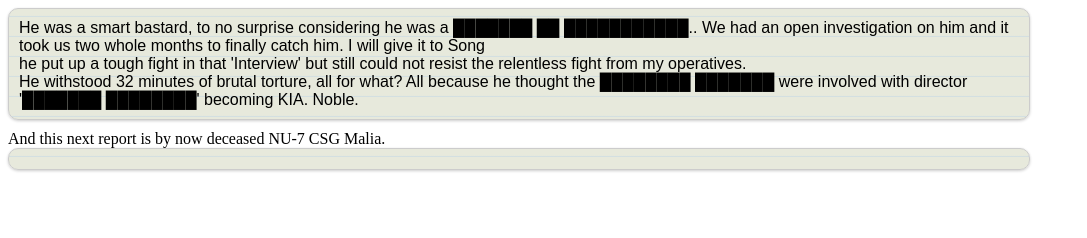
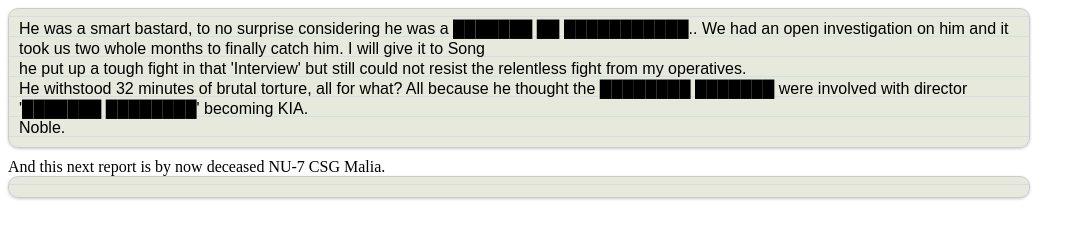
Before and after one commit to AJdisco/AJdisco.github.io, a plain HTML site: page SOP-Report.html in a window 1280 px wide. Shown: the whole page, without its empty margins (0-1087 px from the left). Drawn offline with Linux system fonts and the light colour scheme.

Commit message:
Update SOP-Report.html

```diff
--- a/SOP-Report.html
+++ b/SOP-Report.html
@@ -29,13 +29,12 @@
     </style>
 <div class="page">
 
-He was a smart bastard, to no surprise considering he was a ███████ ██ ███████████.. We had an open investigation on him and it took us two whole months to finally catch him. I will give it to Song
+<P>He was a smart bastard, to no surprise considering he was a ███████ ██ ███████████.. We had an open investigation on him and it took us two whole months to finally catch him. I will give it to Song </P>
 
-<br />
-he put up a tough fight in that 'Interview' but still could not resist the relentless fight from my operatives.
 
-<br />
-He withstood 32 minutes of brutal torture, all for what? All because he thought the ████████ ███████ were involved with director '███████ ████████' becoming KIA.
+<P>he put up a tough fight in that 'Interview' but still could not resist the relentless fight from my operatives.</P>
+
+<P>He withstood 32 minutes of brutal torture, all for what? All because he thought the ████████ ███████ were involved with director '███████ ████████' becoming KIA.</P>
 
 
 Noble.
```
